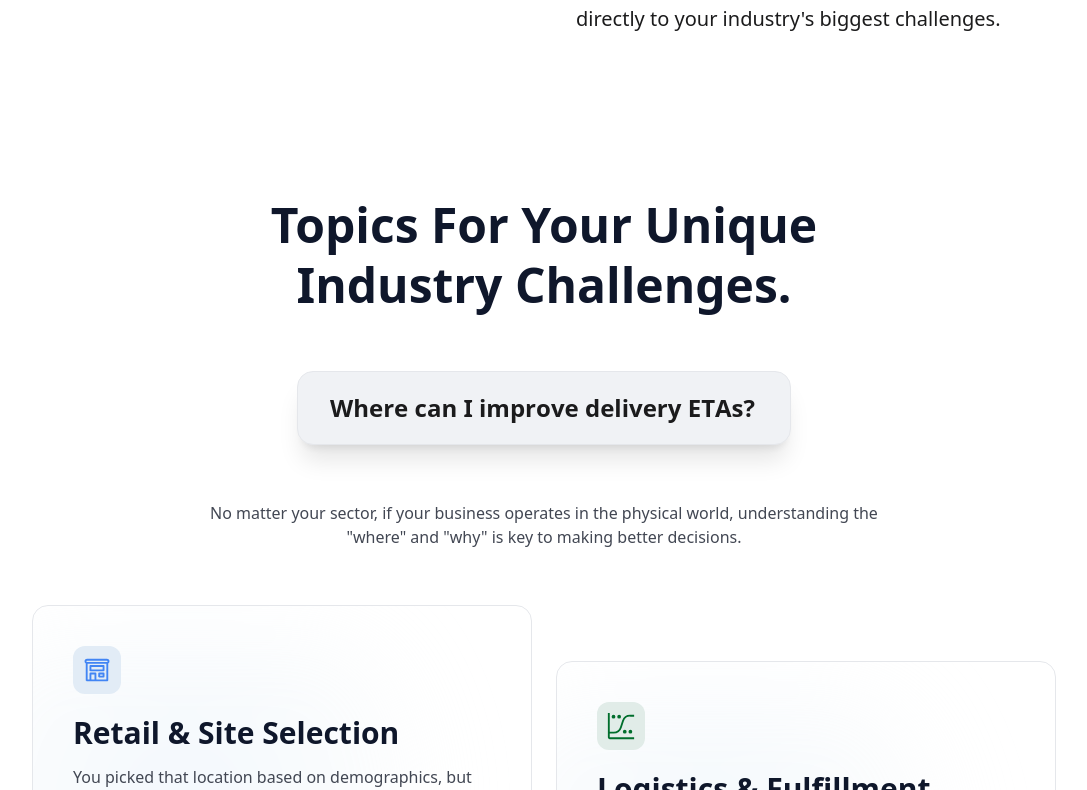
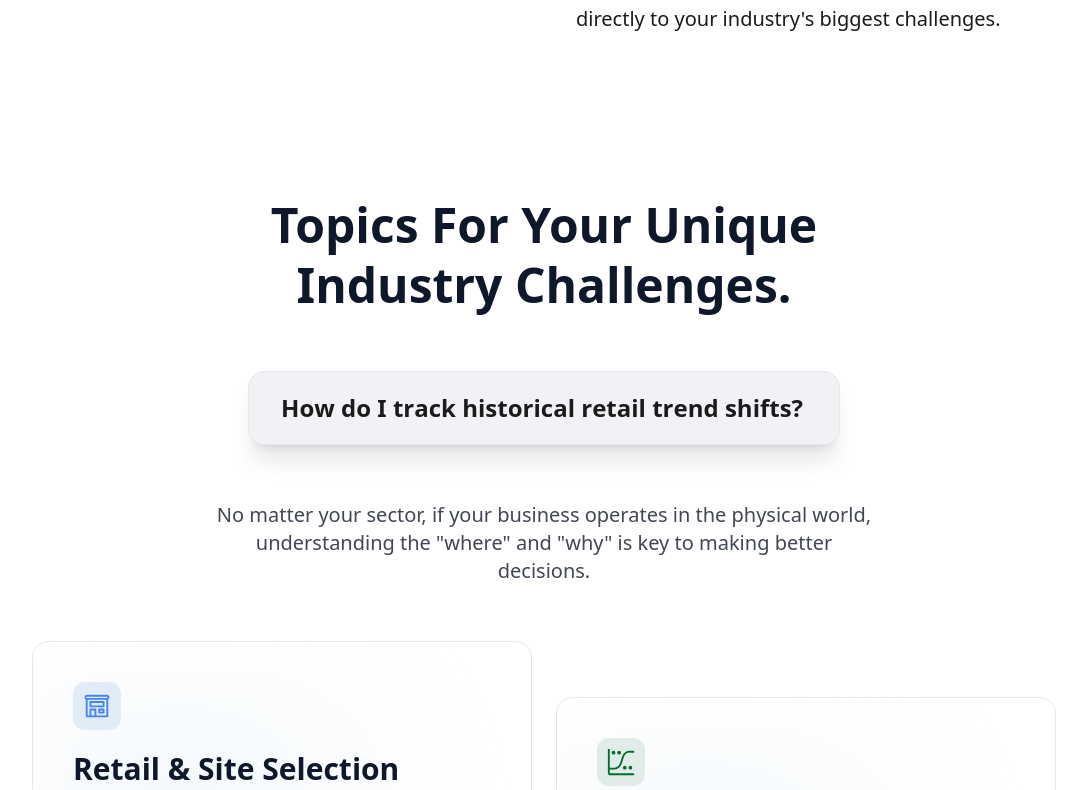
Before and after one commit to mcosicol-navagis/navagis-events-website, a Next.js app: page / in a window 1280 px wide. Shown: the part 1390-2180 px from the top of the page, without its empty margins (96-1183 px from the left). Built offline with nearby package versions, Linux system fonts and the light colour scheme.

Commit message:
update ui

```diff
--- a/src/app/page.tsx
+++ b/src/app/page.tsx
@@ -10,13 +10,9 @@ import AnimatedLines from "@/components/AnimatedLines";
 export default function HomePage() {
   return (
     <>
-      <div className="-mt-[100px] -z-20 absolute -top-4 opacity-20">
-        {" "}
-        <AnimatedLines />
-      </div>
       <section
         id="register"
-        className="max-w-[100%] flex -mt-14 items-center justify-center px-4 sm:px-6 py-16 lg:py-24 relative overflow-x-hidden"
+        className="max-w-[100%] flex lg:-mt-14 items-center justify-center px-4 sm:px-6 py-16 lg:py-24 relative overflow-x-hidden"
         // style={{
         //   background:
         //     "radial-gradient(ellipse 80% 80% at 0% 0%, #cfe0f5 0%, #e8f2fb 30%, #ffffff 65%)",
@@ -38,10 +34,6 @@ export default function HomePage() {
       <div data-aos="fade-up">
         <BenefitsSection />
       </div>
-      <div className="-mt-[300px] -z-20">
-        {" "}
-        <AnimatedLines />
-      </div>
 
       <div data-aos="fade-up">
         <SessionsSection />
@@ -52,7 +44,6 @@ export default function HomePage() {
       <div data-aos="fade-up">
         <CountdownSection />
       </div>
-      <AnimatedLines />
     </>
   );
 }
--- a/src/components/sections/BenefitsSection.tsx
+++ b/src/components/sections/BenefitsSection.tsx
@@ -58,18 +58,19 @@ const RIGHT = [BENEFITS[1], BENEFITS[3], BENEFITS[5]];
 
 export default function BenefitsSection() {
   return (
-    <section className="py-12 px-4 sm:px-6 md:py-20">
+    <section className="py-12 mb-14 px-4 sm:px-6 md:py-20">
       <div className="max-w-5xl mx-auto">
         {/* Header */}
         <div className="text-center mb-4">
           <h2 className="text-4xl mb-14 md:text-5xl font-bold text-slate-900">
-            Topics For Your Unique <br /> Industry Challenges.
+            Topics For Your Unique <br className="hidden md:block" /> Industry
+            Challenges.
           </h2>
         </div>
 
         <div data-aos="fade-up">
           <QuestionFlipSection />
-          <p className="text-[#424753] text-center md:max-w-2xl mx-auto mb-14">
+          <p className="text-[#424753] text-lg md:text-xl text-center md:max-w-2xl mx-auto mb-14">
             No matter your sector, if your business operates in the physical
             world, understanding the "where" and "why" is key to making better
             decisions.
--- a/src/components/sections/CountdownSection.tsx
+++ b/src/components/sections/CountdownSection.tsx
@@ -37,7 +37,7 @@ export default function CountdownSection() {
   ];
 
   return (
-    <section className=" px-4 sm:px-6 relative">
+    <section className=" px-4 sm:px-6 relative mb-10">
       <div className="max-w-6xl mx-auto ">
         <div
           className="rounded-3xl px-4 py-10 md:px-10 md:py-16 text-center text-white"
--- a/src/components/sections/HeroSection.tsx
+++ b/src/components/sections/HeroSection.tsx
@@ -38,7 +38,8 @@ export default function HeroSection() {
           data-aos-delay="800"
           className="text-xl font-semibold text-slate-700 mb-10"
         >
-          Stop guessing. Start growing.
+          Discover what's next for your business with AI-powered location
+          intelligence.
         </p>
 
         {/* Event info card */}
--- a/src/components/sections/QuestionFlipSection.tsx
+++ b/src/components/sections/QuestionFlipSection.tsx
@@ -1,6 +1,6 @@
 "use client";
 
-import { useState, useEffect, useRef } from "react";
+import { Fragment, useState, useEffect, useRef } from "react";
 import { AnimatePresence, motion, type Variants } from "motion/react";
 
 const QUESTIONS = [
@@ -27,7 +27,7 @@ const QUESTIONS = [
   "How do we replace high-maintenance roadside hardware? ",
 ];
 
-const INTERVAL = 2800;
+const INTERVAL = 4000;
 
 const containerVariants: Variants = {
   hidden: {},
@@ -50,7 +50,15 @@ export default function QuestionFlipSection() {
   const [containerWidth, setContainerWidth] = useState<number | undefined>(
     undefined,
   );
+  const [isMobile, setIsMobile] = useState(false);
   const ghostRefs = useRef<(HTMLSpanElement | null)[]>([]);
+
+  useEffect(() => {
+    const check = () => setIsMobile(window.innerWidth < 768);
+    check();
+    window.addEventListener("resize", check);
+    return () => window.removeEventListener("resize", check);
+  }, []);
 
   // Measure initial width
   useEffect(() => {
@@ -74,17 +82,17 @@ export default function QuestionFlipSection() {
   }, []);
 
   return (
-    <section className="px-4 sm:px-6 mb-14 ">
-      <div className="max-w-6xl mx-auto flex justify-center ">
+    <section className="px-4 sm:px-6 mb-14">
+      <div className="max-w-6xl mx-auto flex justify-center">
         <div className="bg-[#F0F2F5] rounded-2xl px-8 py-5 shadow-xl border border-gray-200 inline-flex items-center max-w-full overflow-hidden">
           {/* Width-animating container */}
           <motion.span
-            animate={{ width: containerWidth }}
-            transition={{ duration: 0.35, ease: [0.25, 0.1, 0.25, 1] }}
+            animate={{ width: isMobile ? undefined : containerWidth }}
+            transition={{ duration: 0.4, ease: [0.25, 0.1, 0.25, 1] }}
             style={{
               display: "inline-block",
               overflow: "hidden",
-              whiteSpace: "nowrap",
+              whiteSpace: isMobile ? "normal" : "nowrap",
             }}
           >
             <AnimatePresence mode="wait">
@@ -97,14 +105,29 @@ export default function QuestionFlipSection() {
                 style={{ display: "inline-block" }}
                 className="text-xl sm:text-2xl font-bold text-[#1B1B1C]"
               >
-                {QUESTIONS[index].split("").map((char, i) => (
+                {QUESTIONS[index]
+                  .split(" ")
+                  .filter(Boolean)
+                  .map((word, wordIdx, words) => (
+                    <Fragment key={wordIdx}>
+                      <span
+                        style={{
+                          display: "inline-block",
+                          whiteSpace: "nowrap",
+                        }}
+                      >
+                        {word.split("").map((char, ci) => (
                           <motion.span
-                    key={i}
+                            key={`${wordIdx}-${ci}`}
                             variants={charVariants}
                             style={{ display: "inline-block" }}
                           >
-                    {char === " " ? " " : char}
+                            {char}
                           </motion.span>
+                        ))}
+                      </span>
+                      {wordIdx < words.length - 1 && " "}
+                    </Fragment>
                   ))}
               </motion.span>
             </AnimatePresence>
```
Lines whose indentation alone changed are shown as unchanged.
